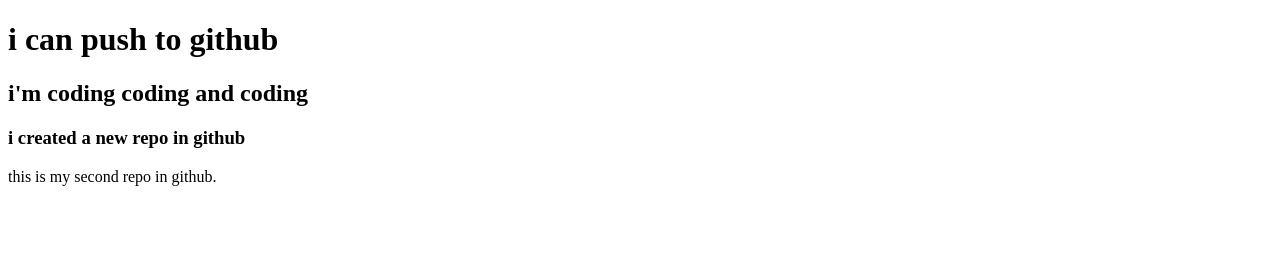
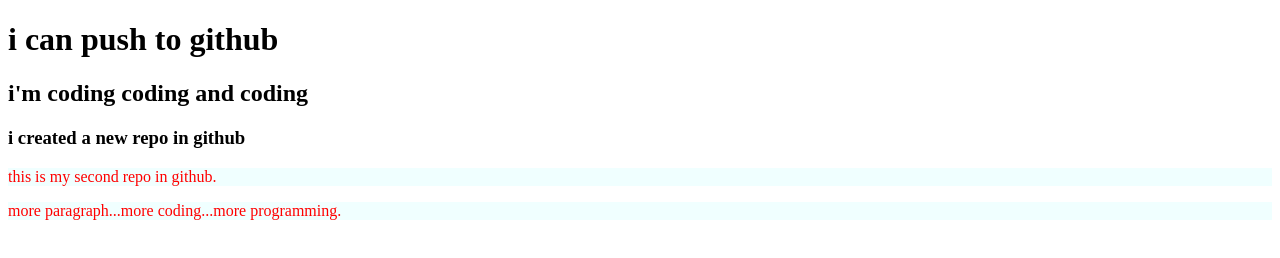
Before and after one commit to ali-ahsan-maruf/my-second-repo, a plain HTML site: page index.html in a window 1280 px wide. Drawn offline with Linux system fonts and the light colour scheme.

Commit message:
css added

```diff
--- a/index.html
+++ b/index.html
@@ -5,11 +5,13 @@
     <meta http-equiv="X-UA-Compatible" content="IE=edge">
     <meta name="viewport" content="width=device-width, initial-scale=1.0">
     <title>my-second=repo</title>
+    <link rel="stylesheet" href="style.css">
 </head>
 <body>
     <h1>i can push to github</h1>
     <h2>i'm coding coding and coding</h2>
     <h3>i created a new repo in github</h3>
     <p>this is my second repo in github. </p>
+    <p>more paragraph...more coding...more programming.</p>
 </body>
 </html>
--- /dev/null
+++ b/style.css
@@ -0,0 +1,4 @@
+p{
+    color: red;
+    background-color: azure;
+}
```
